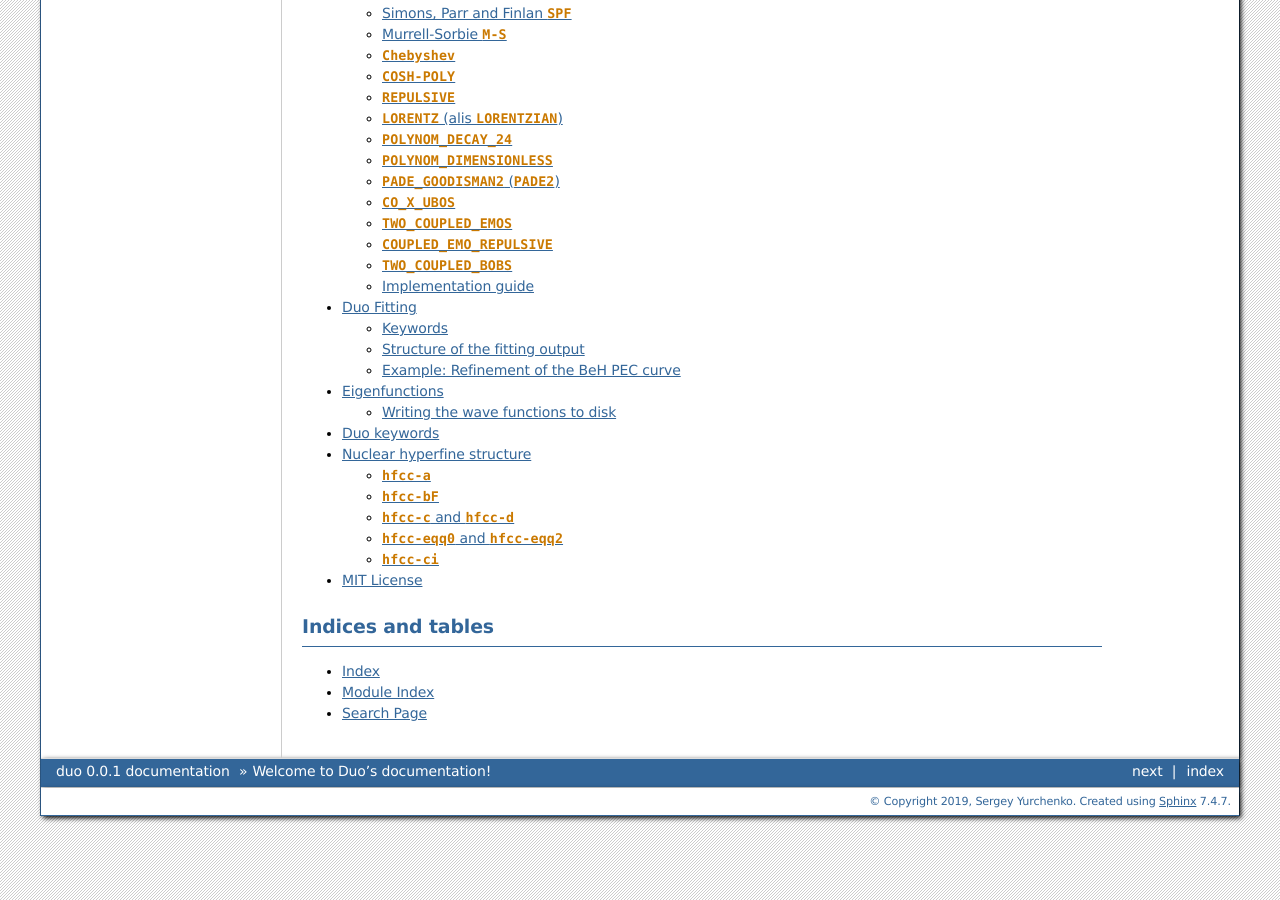
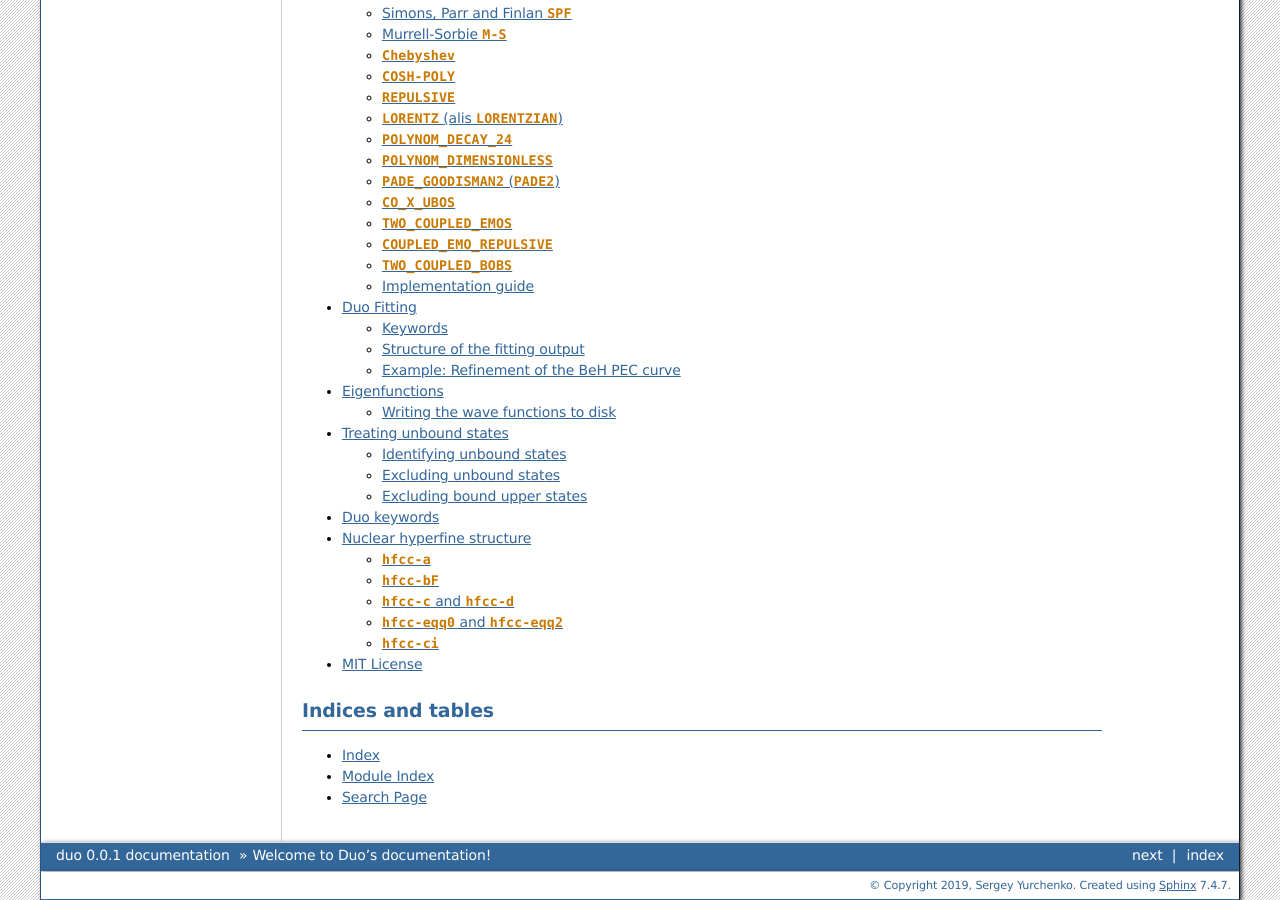
Before and after one commit to Trovemaster/Duo, a Sphinx documentation site: the page built from docs/source/index.rst, in a window 1280 px wide and 900 px high, scrolled down 1214 px. Built offline with Sphinx 7.4.7, drawn with Linux system fonts in a browser that asks for light colours; formulas are drawn with MathJax 3; some of the changed lines change nothing that is shown.

Commit message:
bound and unbound state treatment
Only bound or unbound states are selected for intensity calculations using bouns/unbound keywords

```diff
--- a/docs/source/index.rst
+++ b/docs/source/index.rst
@@ -16,9 +16,11 @@ Welcome to Duo's documentation!
    functions
    fitting
    eigenfunc
+   unbound
    keywords
    hyperfine
    license
+
 
 
 Indices and tables
--- /dev/null
+++ b/docs/source/unbound.rst
@@ -0,0 +1,31 @@
+Treating unbound states
+=======================
+
+Identifying unbound states
+^^^^^^^^^^^^^^^^^^^^^^^^^^
+
+Unbound states appear above the state dissociations. The Duo is developed to treat bound state problems
+with an effective  boundary condition for the rovibronic eigenfunctions to vanish at the borders of the simulation grid.
+However it is a typical problem when an electronic system contans unbound region between states  or above  their dissociations,
+where unboud solutions are possible. Moreover, some of these unbound eigenfunctions are exactly zero at
+:math:`r= r_{\rm max}` (other side is automatically zero duo to the steep repulsive wall).
+Duo methodology can be applied also to compute the unbound spectra, here we show how to remove the spurious unbound states from the spectra (line lists)
+calculations and thus to produce bound a line list. The unbound wavefunctions :math:`\psi_{\lambda}(r)` can be identified based on their assymptotic properties
+via non-zero density in the small region of :math:`\delta` at the right border :math:`r= r_{\rm max}`:
+
+:math:`\int_{r_{\rm max - \delta}}^{r_{\rm max}} |\psi_{\lambda}(r)|^2 dr > \epsilon`
+
+:math:`\epsilon \sim 10^{-8}` is a small parameter.
+
+Excluding  unbound states
+^^^^^^^^^^^^^^^^^^^^^^^^^^
+
+Once the unboud states are identified they can be excluded from the intensity or line list calculations using the `bound` keyword in the INTENSITY section,
+which tells Duo to compute boud-bound spectra only.
+
+
+Excluding  bound upper states
+^^^^^^^^^^^^^^^^^^^^^^^^^^^^^
+
+Sometimes only the transitions to the unbound state are needed. In this case we exclude the bound states with a keyword `unbound` placed anywehere in the
+INTENSITY section.
```
Also changed, not shown: 2 other files.
